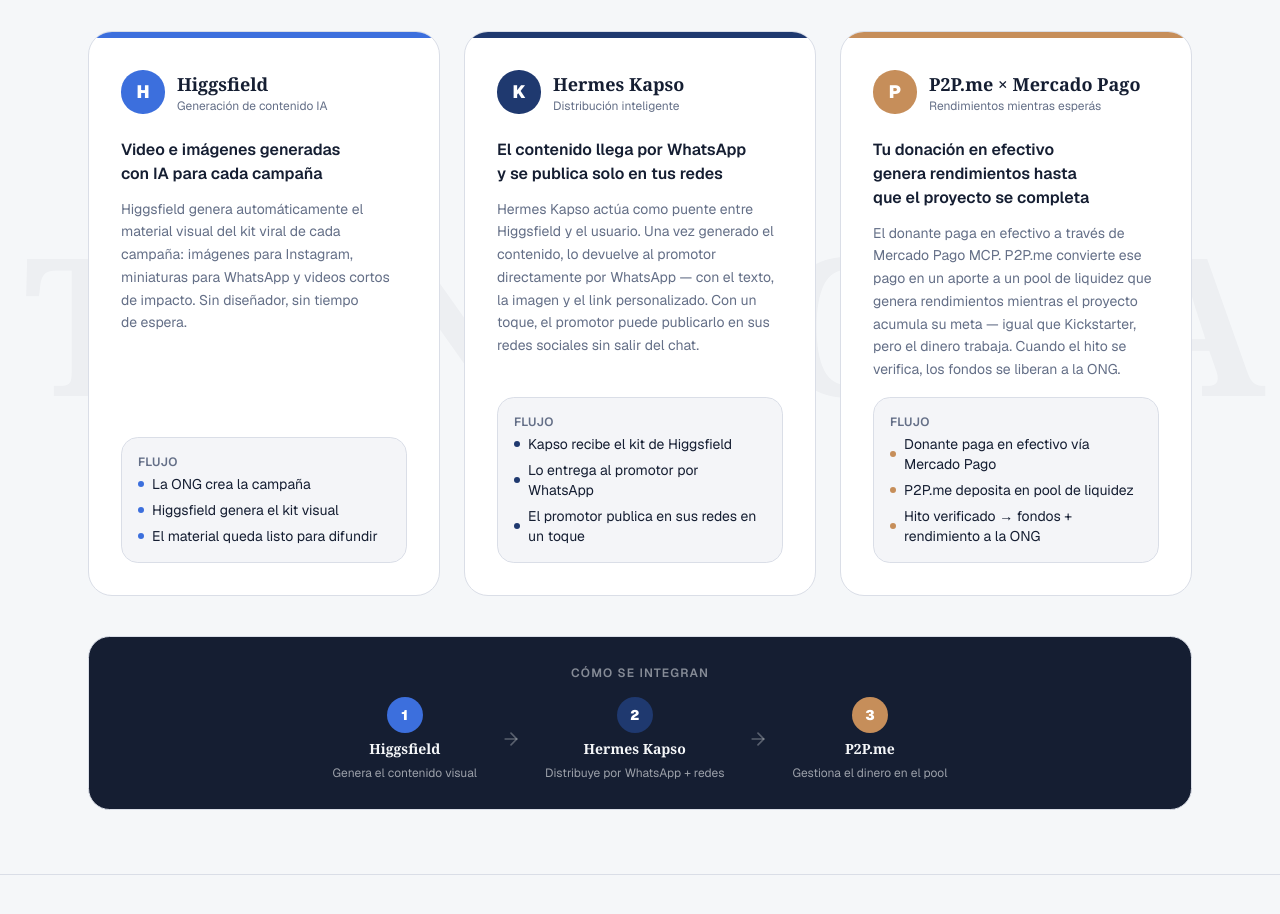
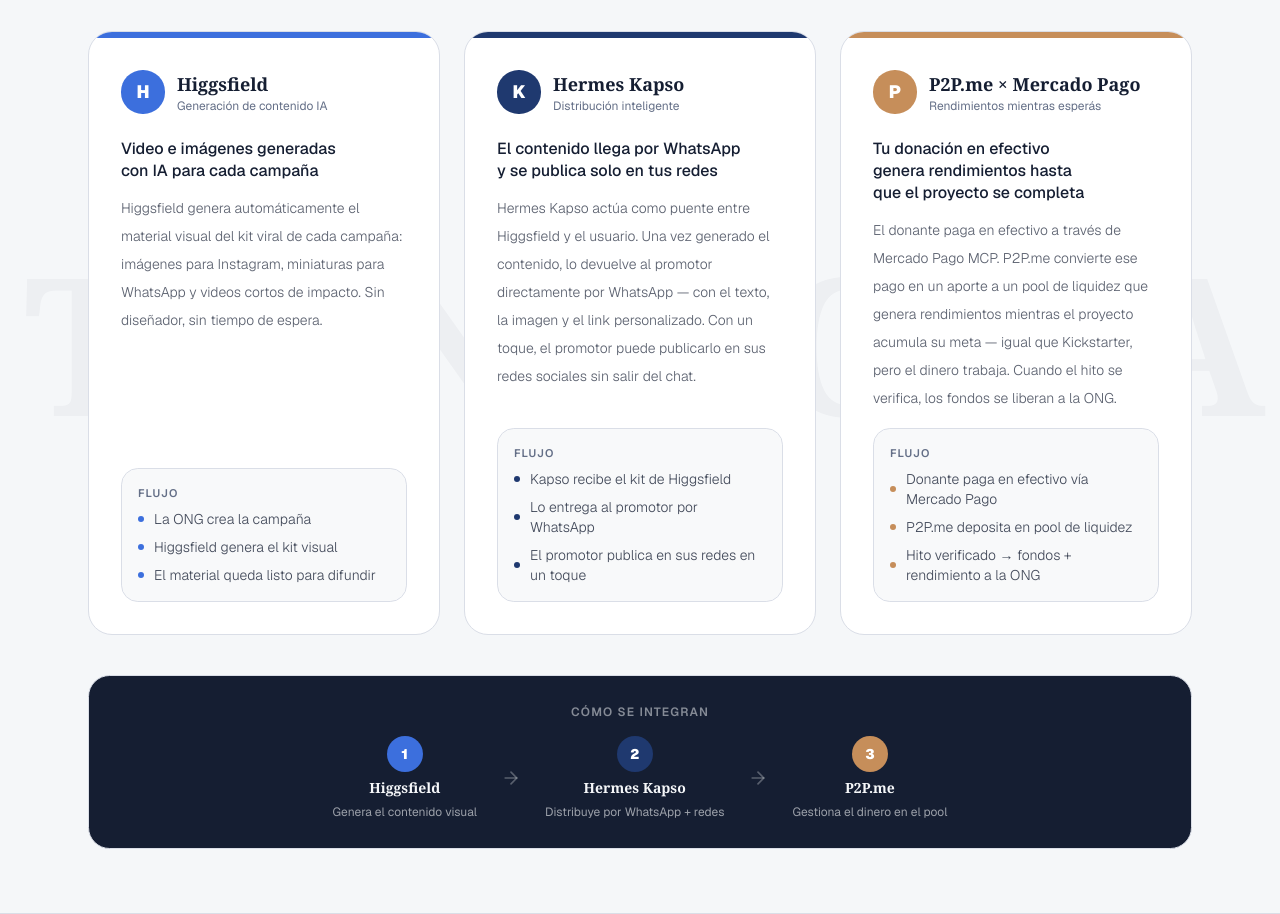
Before and after one commit to leocagli/frontend-refinance, a Next.js app: page / in a window 1280 px wide. Shown: the part 2400-3314 px from the top of the page. Built offline with nearby package versions, Linux system fonts and the light colour scheme.

Commit message:
feat: enhance text styles and visual elements in campaign section
Co-authored-by: leocagli <71848659+leocagli@users.noreply.github.com>

```diff
--- a/app/page.tsx
+++ b/app/page.tsx
@@ -340,30 +340,30 @@ export default function HomePage() {
                   </div>
                 </div>
 
-                <h3 className="mb-3 font-semibold text-foreground">
+                <h3 className="mb-3 text-base font-medium leading-snug text-foreground">
                   Video e imágenes generadas con IA para cada campaña
                 </h3>
-                <p className="mb-4 flex-1 text-sm leading-relaxed text-muted-foreground">
+                <p className="mb-4 flex-1 text-sm font-light leading-7 text-foreground/70">
                   Higgsfield genera automáticamente el material visual del kit viral de cada
                   campaña: imágenes para Instagram, miniaturas para WhatsApp y videos cortos
                   de impacto. Sin diseñador, sin tiempo de espera.
                 </p>
 
-                <div className="rounded-xl border border-border bg-secondary/60 p-4">
-                  <p className="mb-1 text-xs font-semibold uppercase tracking-wide text-muted-foreground">
+                <div className="rounded-xl border border-border bg-secondary/40 p-4">
+                  <p className="mb-2 text-[11px] font-semibold uppercase tracking-widest text-muted-foreground">
                     Flujo
                   </p>
-                  <div className="flex flex-col gap-1.5 text-sm text-foreground">
-                    <span className="flex items-center gap-2">
-                      <span className="h-1.5 w-1.5 rounded-full shrink-0" style={{ background: 'var(--accent-blue)' }} />
+                  <div className="flex flex-col gap-2 text-sm font-light text-foreground/80">
+                    <span className="flex items-center gap-2.5">
+                      <span className="h-1.5 w-1.5 shrink-0 rounded-full" style={{ background: 'var(--accent-blue)' }} />
                       La ONG crea la campaña
                     </span>
-                    <span className="flex items-center gap-2">
-                      <span className="h-1.5 w-1.5 rounded-full shrink-0" style={{ background: 'var(--accent-blue)' }} />
+                    <span className="flex items-center gap-2.5">
+                      <span className="h-1.5 w-1.5 shrink-0 rounded-full" style={{ background: 'var(--accent-blue)' }} />
                       Higgsfield genera el kit visual
                     </span>
-                    <span className="flex items-center gap-2">
-                      <span className="h-1.5 w-1.5 rounded-full shrink-0" style={{ background: 'var(--accent-blue)' }} />
+                    <span className="flex items-center gap-2.5">
+                      <span className="h-1.5 w-1.5 shrink-0 rounded-full" style={{ background: 'var(--accent-blue)' }} />
                       El material queda listo para difundir
                     </span>
                   </div>
@@ -385,30 +385,30 @@ export default function HomePage() {
                   </div>
                 </div>
 
-                <h3 className="mb-3 font-semibold text-foreground">
+                <h3 className="mb-3 text-base font-medium leading-snug text-foreground">
                   El contenido llega por WhatsApp y se publica solo en tus redes
                 </h3>
-                <p className="mb-4 flex-1 text-sm leading-relaxed text-muted-foreground">
+                <p className="mb-4 flex-1 text-sm font-light leading-7 text-foreground/70">
                   Hermes Kapso actúa como puente entre Higgsfield y el usuario. Una vez generado
                   el contenido, lo devuelve al promotor directamente por WhatsApp — con el texto,
                   la imagen y el link personalizado. Con un toque, el promotor puede publicarlo
                   en sus redes sociales sin salir del chat.
                 </p>
 
-                <div className="rounded-xl border border-border bg-secondary/60 p-4">
-                  <p className="mb-1 text-xs font-semibold uppercase tracking-wide text-muted-foreground">
+                <div className="rounded-xl border border-border bg-secondary/40 p-4">
+                  <p className="mb-2 text-[11px] font-semibold uppercase tracking-widest text-muted-foreground">
                     Flujo
                   </p>
-                  <div className="flex flex-col gap-1.5 text-sm text-foreground">
-                    <span className="flex items-center gap-2">
+                  <div className="flex flex-col gap-2 text-sm font-light text-foreground/80">
+                    <span className="flex items-center gap-2.5">
                       <span className="h-1.5 w-1.5 shrink-0 rounded-full bg-primary" />
                       Kapso recibe el kit de Higgsfield
                     </span>
-                    <span className="flex items-center gap-2">
+                    <span className="flex items-center gap-2.5">
                       <span className="h-1.5 w-1.5 shrink-0 rounded-full bg-primary" />
                       Lo entrega al promotor por WhatsApp
                     </span>
-                    <span className="flex items-center gap-2">
+                    <span className="flex items-center gap-2.5">
                       <span className="h-1.5 w-1.5 shrink-0 rounded-full bg-primary" />
                       El promotor publica en sus redes en un toque
                     </span>
@@ -434,30 +434,30 @@ export default function HomePage() {
                   </div>
                 </div>
 
-                <h3 className="mb-3 font-semibold text-foreground">
+                <h3 className="mb-3 text-base font-medium leading-snug text-foreground">
                   Tu donación en efectivo genera rendimientos hasta que el proyecto se completa
                 </h3>
-                <p className="mb-4 flex-1 text-sm leading-relaxed text-muted-foreground">
+                <p className="mb-4 flex-1 text-sm font-light leading-7 text-foreground/70">
                   El donante paga en efectivo a través de Mercado Pago MCP. P2P.me convierte
                   ese pago en un aporte a un pool de liquidez que genera rendimientos mientras
                   el proyecto acumula su meta — igual que Kickstarter, pero el dinero trabaja.
                   Cuando el hito se verifica, los fondos se liberan a la ONG.
                 </p>
 
-                <div className="rounded-xl border border-border bg-secondary/60 p-4">
-                  <p className="mb-1 text-xs font-semibold uppercase tracking-wide text-muted-foreground">
+                <div className="rounded-xl border border-border bg-secondary/40 p-4">
+                  <p className="mb-2 text-[11px] font-semibold uppercase tracking-widest text-muted-foreground">
                     Flujo
                   </p>
-                  <div className="flex flex-col gap-1.5 text-sm text-foreground">
-                    <span className="flex items-center gap-2">
+                  <div className="flex flex-col gap-2 text-sm font-light text-foreground/80">
+                    <span className="flex items-center gap-2.5">
                       <span className="h-1.5 w-1.5 shrink-0 rounded-full" style={{ background: 'var(--terracotta)' }} />
                       Donante paga en efectivo vía Mercado Pago
                     </span>
-                    <span className="flex items-center gap-2">
+                    <span className="flex items-center gap-2.5">
                       <span className="h-1.5 w-1.5 shrink-0 rounded-full" style={{ background: 'var(--terracotta)' }} />
                       P2P.me deposita en pool de liquidez
                     </span>
-                    <span className="flex items-center gap-2">
+                    <span className="flex items-center gap-2.5">
                       <span className="h-1.5 w-1.5 shrink-0 rounded-full" style={{ background: 'var(--terracotta)' }} />
                       Hito verificado &rarr; fondos + rendimiento a la ONG
                     </span>
```
